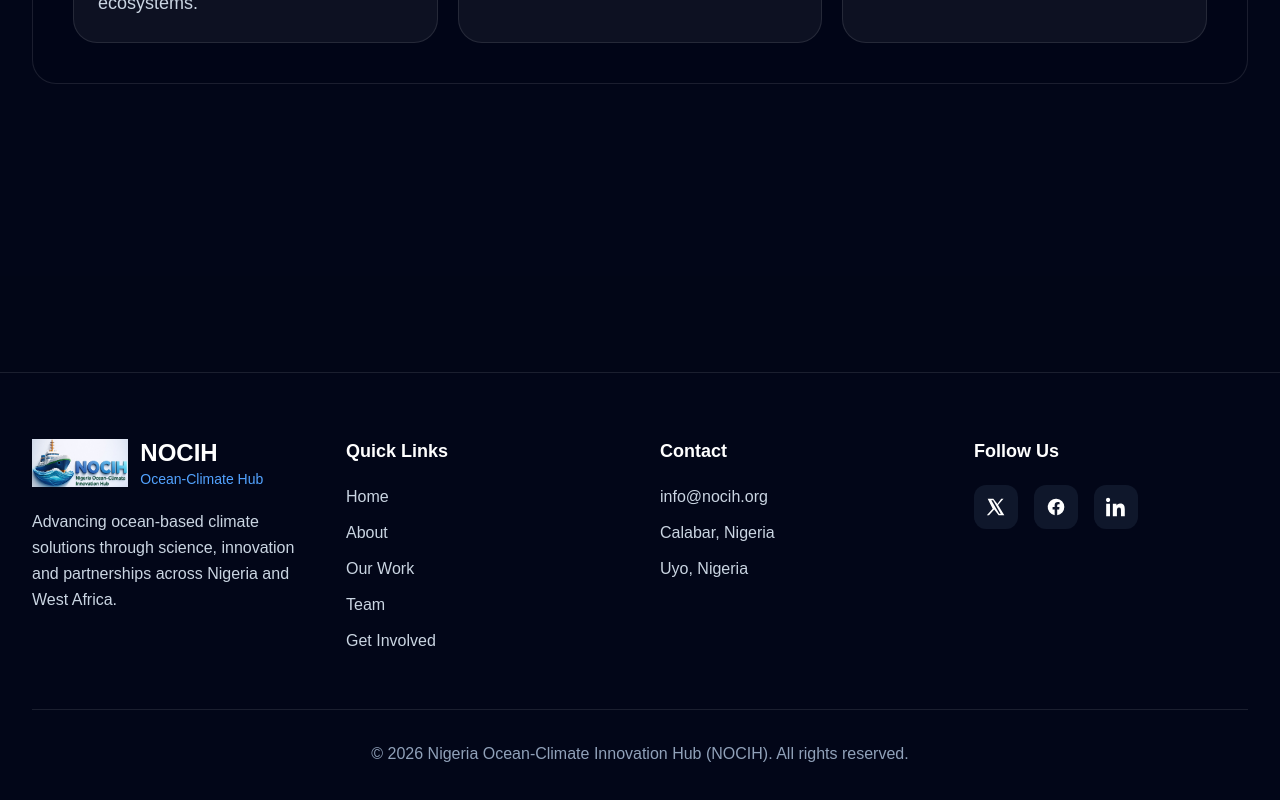
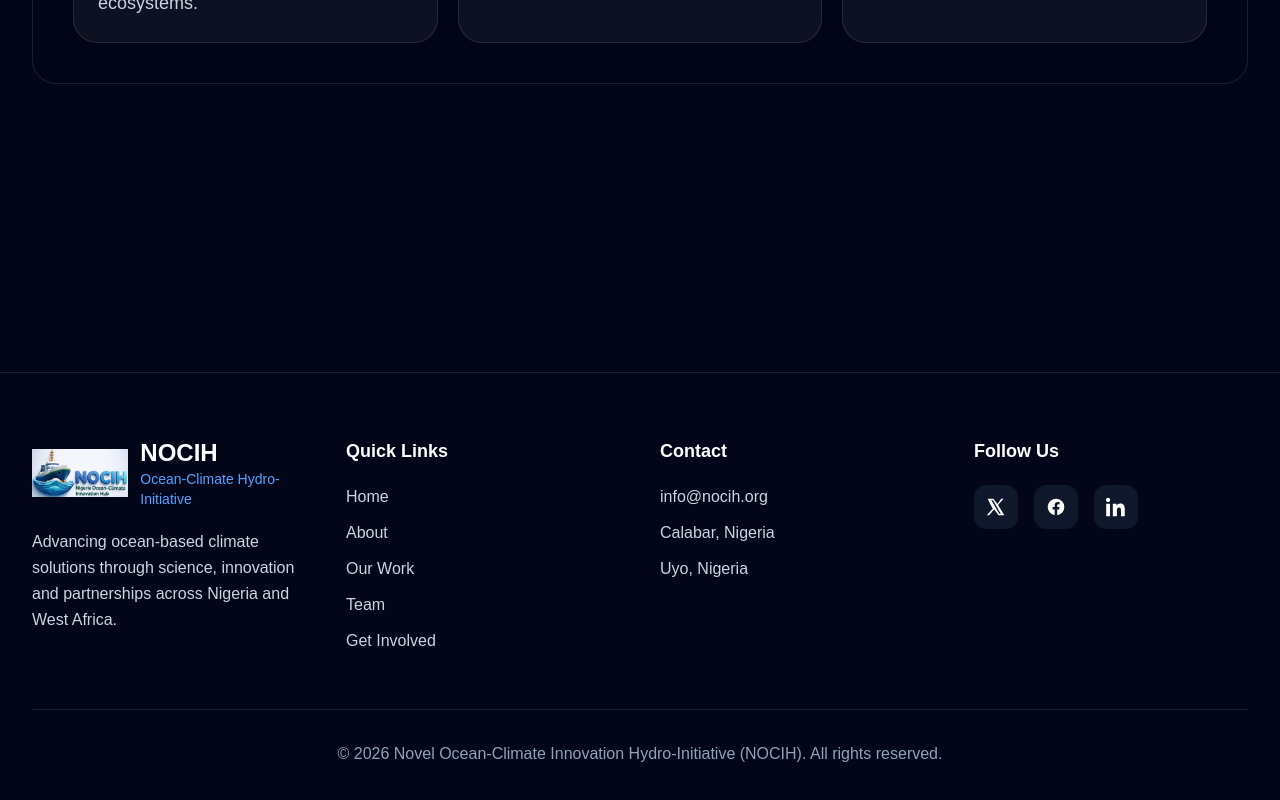
Before and after one commit to Sirjejely/noich, a Next.js app: page / in a window 1280 px wide. Shown: the part 2021-2821 px from the top of the page. Built offline with nearby package versions, Linux system fonts and the light colour scheme.

Commit message:
modify footer and common erors

```diff
--- a/app/about/page.tsx
+++ b/app/about/page.tsx
@@ -66,7 +66,7 @@ export default function AboutPage() {
               About NOCIH
             </h1>
             <p className="mt-6 text-xl md:text-2xl text-blue-100 leading-relaxed">
-              Novel Ocean-Climate Innovation Hydeo-Initiative (NOCIH) advances ocean-based climate innovations
+              Novel Ocean-Climate Innovation Hydro-Initiative (NOCIH) advances ocean-based climate innovations
               across the Gulf of Guinea and West Africa—connecting science, communities, and partners
               to deliver practical solutions.
             </p>
--- a/components/Footer.tsx
+++ b/components/Footer.tsx
@@ -14,7 +14,7 @@ export default function Footer() {
               <img src="/images/logo.jpg" alt="NOCIH Logo" className="h-12 w-auto" />
               <div>
                 <h3 className="text-2xl font-bold text-white">NOCIH</h3>
-                <p className="text-blue-400 text-sm">Ocean-Climate Hub</p>
+                <p className="text-blue-400 text-sm">Ocean-Climate Hydro-Initiative</p>
               </div>
             </div>
 
@@ -83,7 +83,7 @@ export default function Footer() {
 
         {/* BOTTOM */}
         <div className="mt-14 pt-8 border-t border-white/10 text-center text-slate-400 text-sm md:text-base">
-          © {year} Nigeria Ocean-Climate Innovation Hub (NOCIH). All rights reserved.
+          © {year} Novel Ocean-Climate Innovation Hydro-Initiative (NOCIH). All rights reserved.
         </div>
       </div>
     </footer>
```
